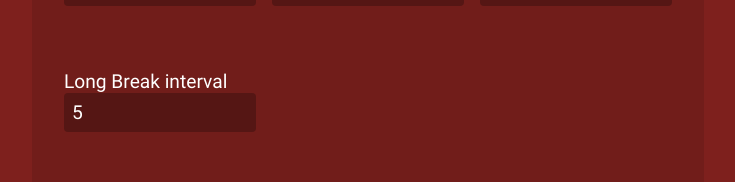
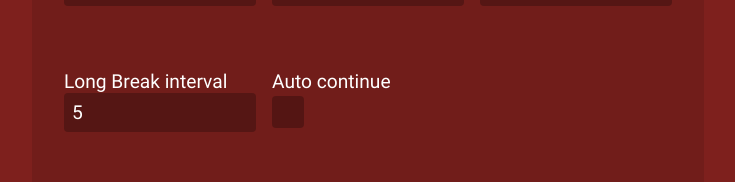
Before and after one commit to willswats/react-pomodoro, a React (Vite) app: page / in a window 1280 px wide. Both pictures are taken after a click on the button 919 px from the left and 220 px from the top of the page. Shown: the part 278-460 px from the top of the page, without its empty margins (272-1007 px from the left). Built offline with nearby package versions, Linux system fonts and the light colour scheme.

Commit message:
feat: add autocontinue

```diff
--- a/src/features/timer/components/TimerCounter/index.tsx
+++ b/src/features/timer/components/TimerCounter/index.tsx
@@ -119,6 +119,9 @@ export const TimerCounter = () => {
         // Skip forwards if minutes or seconds are less than 0 (user could input negative numbers)
         dispatch(setPomodoroCountForwards());
         notifyTimerFinished(timer);
+        if (timer.settings.autoContinue === true) {
+          dispatch(setRunning(true));
+        }
       } else if (timeRemaining.seconds === 0) {
         // Subtract minute if seconds === 0
         dispatch(
--- a/src/features/timer/components/TimerSettingsForm/index.tsx
+++ b/src/features/timer/components/TimerSettingsForm/index.tsx
@@ -15,7 +15,7 @@ import SvgRefresh from 'assets/refresh-line.svg?react';
 
 import {
   SettingsInputNumber,
-  // SettingsButtonCheck,
+  SettingsButtonCheck,
   SvgButton,
 } from 'components';
 
@@ -155,15 +155,15 @@ export const TimerSettingsForm = () => {
   //   });
   // };
 
-  // const autoContinueButtonClickHandler = (event: MouseEvent) => {
-  //   event.preventDefault();
-  //   setFormValues((state) => {
-  //     return {
-  //       ...state,
-  //       autoContinue: !formValues.autoContinue,
-  //     };
-  //   });
-  // };
+  const autoContinueButtonClickHandler = (event: MouseEvent) => {
+    event.preventDefault();
+    setFormValues((state) => {
+      return {
+        ...state,
+        autoContinue: !formValues.autoContinue,
+      };
+    });
+  };
 
   const resetButtonClickHandler = (event: MouseEvent) => {
     event.preventDefault();
@@ -239,13 +239,13 @@ export const TimerSettingsForm = () => {
             inputValue={formValues.endSoundVolume}
             changeHandler={endSoundVolumeInputChangeHandler}
           />
+          */}
           <SettingsButtonCheck
             id="auto-continue"
             labelText="Auto continue"
             checked={formValues.autoContinue}
             clickHandler={autoContinueButtonClickHandler}
           />
-          */}
         </div>
       </div>
       <div className={styles['timer-settings-form__bottom']}>
```
